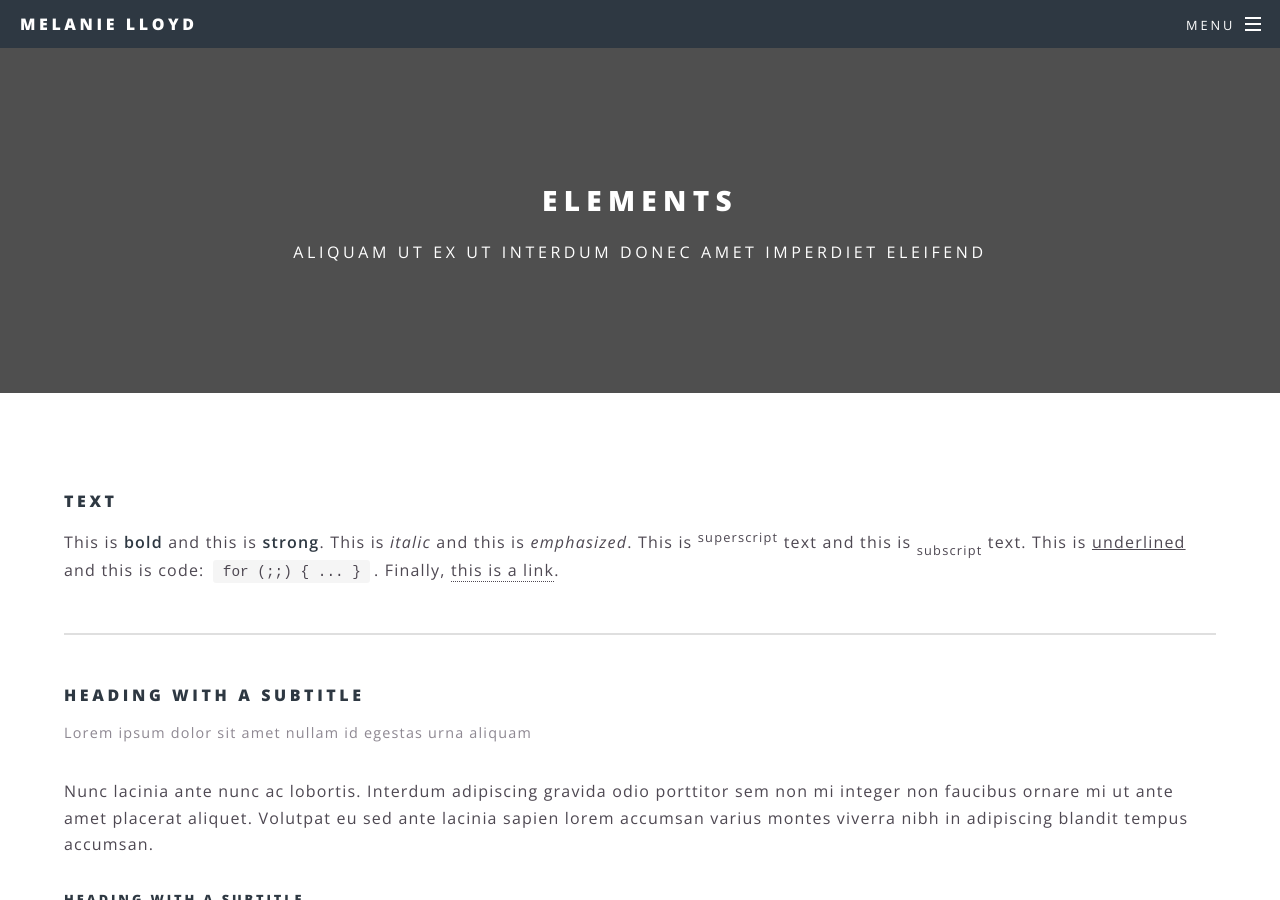
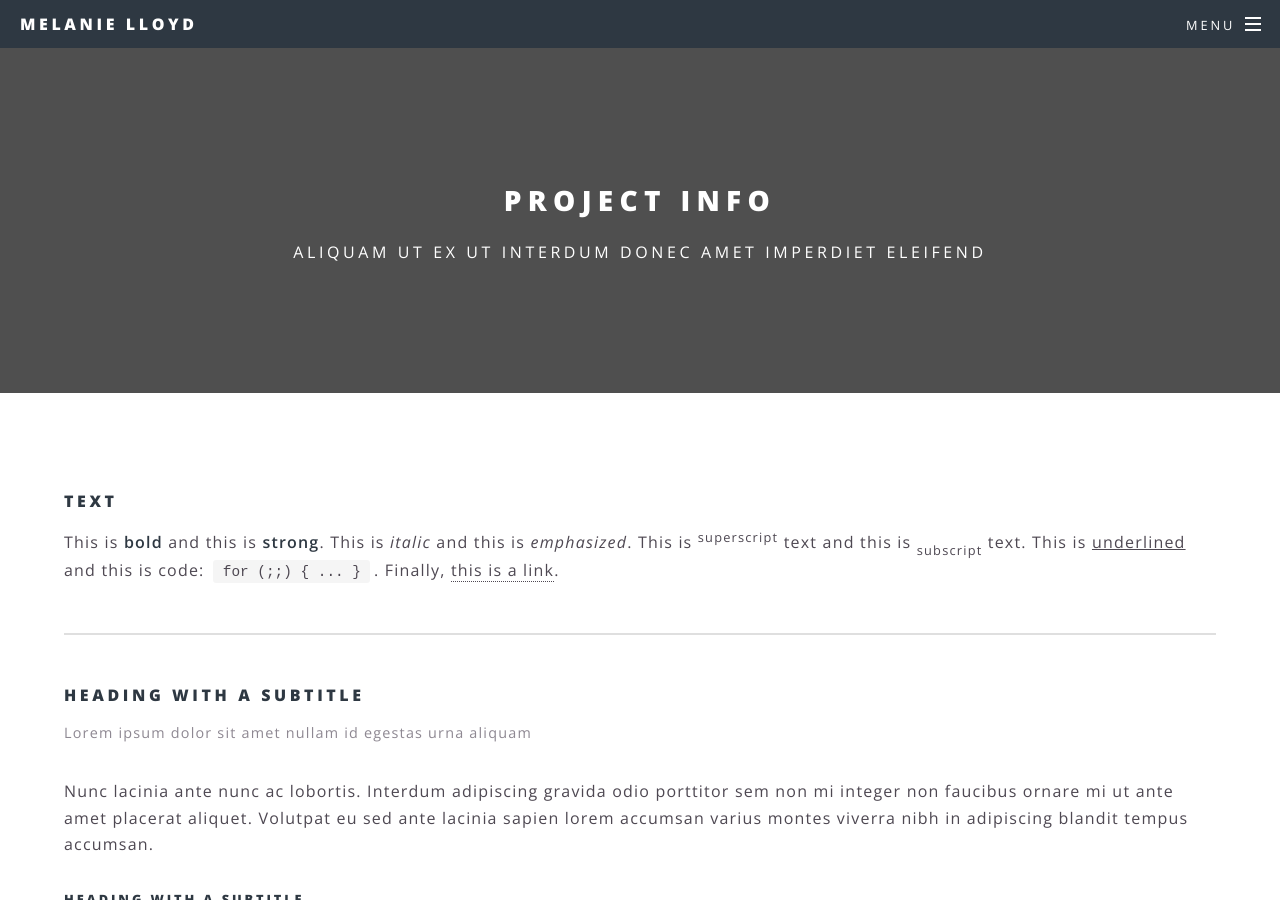
Before and after one commit to mlloyd23/mlloyd23.github.io, a Jekyll site: the page built from elements.html, in a window 1280 px wide and 900 px high. Built offline with Jekyll 4.4.1, drawn with Linux system fonts in a browser that asks for light colours.

Commit message:
change project info page
change project info page

```diff
--- a/elements.html
+++ b/elements.html
@@ -1,6 +1,6 @@
 ---
 layout: page
-title: Elements
+title: Project Info
 ---
 			<section>
 				<h4>Text</h4>
```
